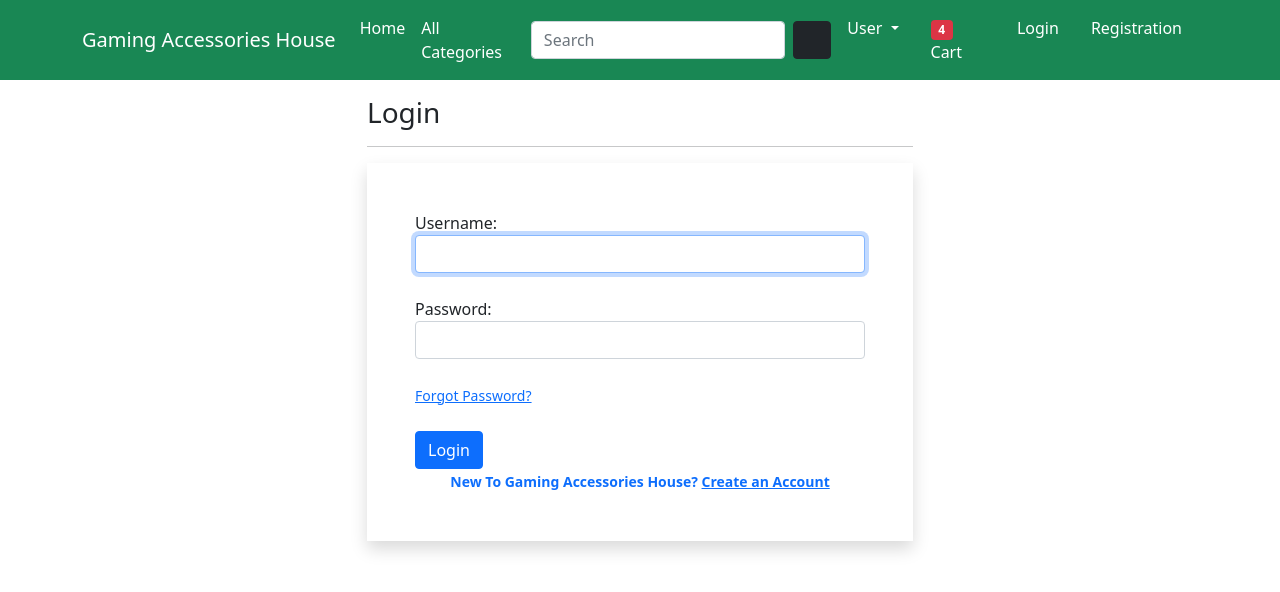
After one commit to sabin149/django-ecommerce, a Django app: page /accounts/login/ in a window 1280 px wide. The commit adds this page. Shown: the top 592 px of the page. Run offline with Django 3.2, Linux system fonts and the light colour scheme; some libraries are stand-ins or nearby versions; some web fonts are replaced.

Commit message:
Created login page for user

```diff
--- a/app/forms.py
+++ b/app/forms.py
@@ -1,5 +1,6 @@
 from django import forms
-from django.contrib.auth.forms import UserCreationForm
+from django.contrib.auth.forms import UserCreationForm,AuthenticationForm,UsernameField
+from django.utils.translation import gettext_lazy as _
 from django.contrib.auth.models import User
 
 
@@ -17,3 +18,9 @@ class CustomerRegistrationForm(UserCreationForm):
         labels = {'email': 'Email'}
         widgets = {'username': forms.TextInput(
             attrs={'class': 'form-control'})}
+
+class LoginForm(AuthenticationForm):
+    username = UsernameField(widget=forms.TextInput(
+        attrs={'autofocus': True, 'class': 'form-control'}))
+    password = forms.CharField(label=_("Password"), strip=False, widget=forms.PasswordInput(
+        attrs={'autocomplete': 'current-password', 'class': 'form-control'}))
--- a/app/templates/app/base.html
+++ b/app/templates/app/base.html
@@ -56,7 +56,7 @@
             </li>
 
             <li class="nav-item mx-2">
-             <a href="#" class="nav-link text-white">Login</a>
+             <a href="{% url 'login' %}" class="nav-link text-white">Login</a>
             </li>
             <li class="nav-item mx-2">
              <a href="{% url 'customerregistration' %}" class="nav-link text-white">Registration</a>
--- /dev/null
+++ b/app/templates/app/login.html
@@ -0,0 +1,40 @@
+{% extends 'app/base.html' %}
+{% load static %}
+{% block title %}
+Login
+{% endblock title %}
+ {% block main-content %}
+<div class="container">
+  <div class="row my-3">
+    <div class="col-sm-6 offset-sm-3">
+      <h3>Login</h3>
+      <hr>
+      <form action="" method="post" novalidate class="shadow p-5">
+        {% csrf_token %}
+        {% for fm in form %}
+        <div class="form-group">
+          {{fm.label_tag}} {{fm}}
+          <small class="text-danger">{{fm.errors|striptags}}</small><br>
+        </div>
+        {% endfor %}
+         <small>
+          <a href=" # ">Forgot Password? </a> </small>
+        <br>
+        <input type="submit" value="Login" class="btn btn-primary mt-4" />
+        <br>
+        <div class="text-center text-primary fw-bold">
+          <small
+            >New To Gaming Accessories House?
+            <a href="{% url 'customerregistration' %}" class="text-center"
+              >Create an Account</a>
+          </small>
+        </div>
+        {% if form.non_field_errors %}
+        {% for error in form.non_field_errors %}
+        <p class="alert alert-danger my-3">{{error}}</p>
+        {% endfor %} {% endif %}
+      </form>
+    </div>
+  </div>
+</div>
+{% endblock main-content %}
--- a/app/templates/app/productdetail.html
+++ b/app/templates/app/productdetail.html
@@ -8,8 +8,7 @@ Product Detail{% endblock title %}
       <img
         src="{{product.product_image.url}}"
         alt=""
-        class="img-fluid img-thumbnail"
-      />
+        class="img-fluid img-thumbnail">
     </div>
     <div class="col-sm-5 offset-sm-1">
       <h2>Product Title: {{product.title}}</h2>
--- a/app/urls.py
+++ b/app/urls.py
@@ -3,6 +3,8 @@ from . import views
 from .views import *
 from django.conf import settings
 from django.conf.urls.static import static
+from .forms import LoginForm
+from django.contrib.auth import views as auth_views
 
 urlpatterns = [
  path('', views.HomeView.as_view(), name='home'),
@@ -10,6 +12,7 @@ urlpatterns = [
  path('product/<slug:slug>/',ProductDetailView.as_view(), name='productdetail'),
  path('registration/', views.CustomerRegistrationView.as_view(),
          name='customerregistration'),
+ path('accounts/login/', auth_views.LoginView.as_view(template_name='app/login.html',authentication_form=LoginForm), name='login'),
 
 
 ]+ static(settings.MEDIA_URL, document_root=settings.MEDIA_ROOT)
```
